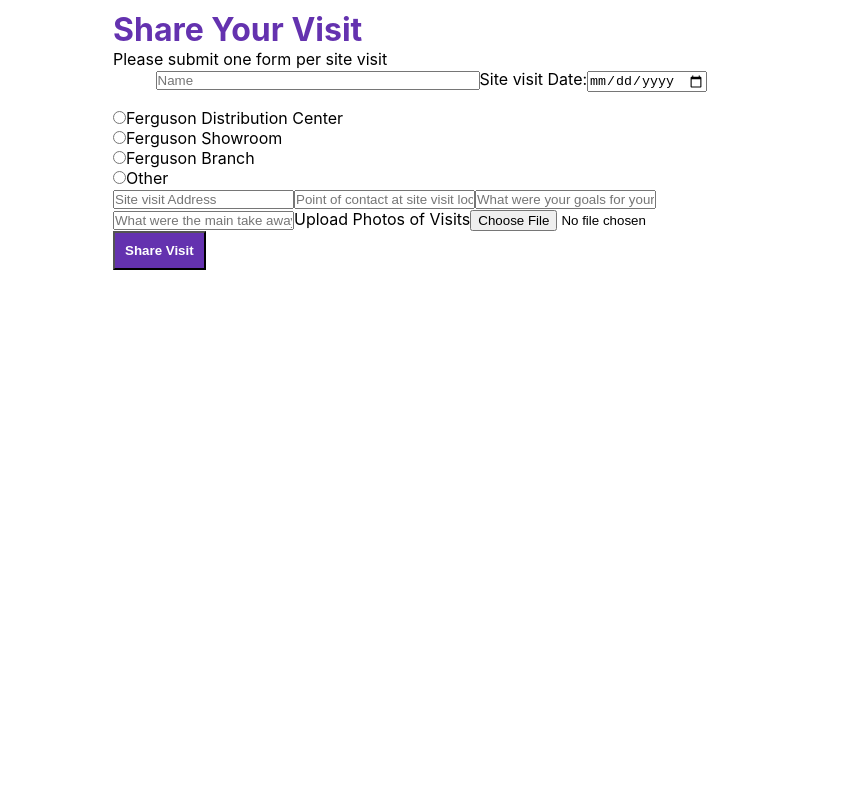
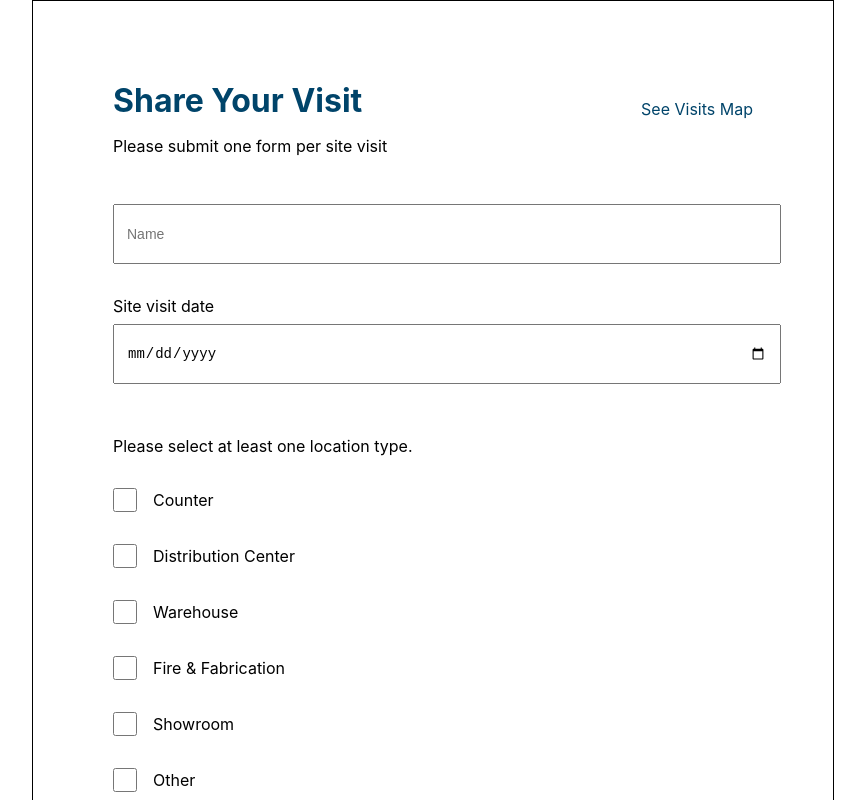
Before and after one commit to broffis/ferguson-site-visits, a React (Create React App) app: page /visit-form in a window 1280 px wide. Shown: the top 800 px of the page, without its empty margins (207-1072 px from the left). Built offline with nearby package versions, Linux system fonts and the light colour scheme; no server answers; the database is empty.

Commit message:
fix(revert): removed revert

```diff
--- a/src/pages/VisitForm.css
+++ b/src/pages/VisitForm.css
@@ -1,59 +1,111 @@
 .visitForm__container {
-    margin: auto;
-    width: 50%;
-    padding: 10px;
+  margin: auto;
+  width: 50%;
+  padding: 80px;
+  border: 0.5px #000 solid;
+  background-color: #fff !important;
+}
+
+.visitForm__header__container {
+  display: flex;
+  align-items: center;
+}
+#link {
+  margin-left: auto;
+  color: rgb(0, 68, 106) !important;
+  text-decoration: none;
 }
 
 .visitForm__header {
-    color: rgb(100, 50, 175);
+  color: rgb(0, 68, 106);
+  margin-bottom: 16px;
+}
+
+.visitForm__subtitle {
+  margin-bottom: 48px;
 }
 
 .visitForm__form__container {
-
+  width: 100%;
+  display: flex;
+  flex-direction: column;
+  margin-bottom: 100px;
+  align-items: flex-start;
+}
+input,
+textarea {
+  height: 32px;
+  width: 100%;
+  padding: 12px;
+  font-size: 14px;
 }
 
-.visitForm__form__row {
-    display: flex;
-    justify-content: center;
-    align-items: center;
-    margin-bottom: 16px;
+input:active {
+  border-color: red !important;
+}
+.visitForm__form__name {
+  margin-bottom: 32px;
 }
 
-.visitForm__form__name {
+.visitForm__form__date {
+  margin-bottom: 32px;
+}
+
+.visitForm__form__type {
+  height: 24px;
+  width: 24px !important;
+}
+.visitForm__form__address {
+  margin-bottom: 32px;
+}
+
+.visitForm__form__poc {
+  margin-bottom: 32px;
+}
+
+.visitForm__form__goals {
+  margin-bottom: 32px;
+  height: 100px;
+}
+
+.visitForm__form__mainTakes {
+  margin-bottom: 32px;
+  height: 100px;
+}
+
+.visitForm__form__upload {
+}
+
+.visitForm__form__button {
+  background-color: rgb(0, 68, 106);
+  color: #fff;
+  font-weight: bold;
+  margin-left: auto;
+  margin-right: auto;
+  height: 48px;
   width: 50%;
 }
 
-.visitForm__form__date {
-    width: 50%;
+.visitForm__form__checkboxRow {
+  display: flex;
+  align-items: center;
+  width: 100%;
+  margin-bottom: 32px;
 }
 
-.visitForm__form__type {
-
-}
-.visitForm__form__address{
-
+label {
+  margin-left: 16px;
 }
 
-.visitForm__form__poc {
-
+.visitForm__form__siteLabel {
+  margin-left: 0 !important;
+  margin-bottom: 32px;
+}
+.visitForm__form__dateLabel {
+  margin-left: 0 !important;
+  margin-bottom: 8px;
 }
 
-.visitForm__form__goals {
-
+.visitForm__form__uploadLabel {
+  margin-left: 0 !important;
 }
-
-.visitForm__form__mainTakes {
-
-}
-
-.visitForm__form__upload {
-
-}
-
-.visitForm__form__button {
-    background-color: rgb(100, 50, 175);
-    color: #fff;
-    font-weight: bold;
-
-    padding: 10px;
-}
--- a/src/pages/VisitForm.tsx
+++ b/src/pages/VisitForm.tsx
@@ -1,18 +1,18 @@
-import React, { useState, useEffect } from "react";
+import React, { useState } from "react";
 import "./VisitForm.css";
-import {getListofVisits} from './firebase'
-
+import { addVisit } from "./firebase";
+import { Link } from "react-router-dom";
 
 interface VForm {
   associateName: string;
   siteVisitDate: string;
-  siteType: string;
+  siteTypes: string[];
   siteVisitAddress: string;
   poc: string;
   goals: string;
   mainTakes: string;
   photoUrl: string;
-  onSubmit: (event: any) => void;
+  onSubmit: (e: any) => void;
 }
 
 const VisitForm = () => {
@@ -22,7 +22,8 @@
   const [siteVisitDate, setSiteVisitDate] = useState<VForm["siteVisitDate"]>(
     ""
   );
-  const [siteType, setSiteType] = useState<VForm["siteType"]>("");
+
+  const [siteTypes, setSiteTypes] = useState<VForm["siteTypes"]>([]);
   const [siteVisitAddress, setSiteVisitAddress] = useState<
     VForm["siteVisitAddress"]
   >("");
@@ -31,98 +32,228 @@
   const [mainTakes, setMainTakes] = useState<VForm["mainTakes"]>("");
   const [photoUrl, setPhotoUrl] = useState<VForm["photoUrl"]>("");
 
-  const handleSubmit: VForm["onSubmit"] = (event: any) => {
+  const handleSubmit: VForm["onSubmit"] = (e) => {
+    e.preventDefault();
+    console.log(
+      associateName,
+      siteVisitDate,
+      siteTypes,
+      siteVisitAddress,
+      poc,
+      goals,
+      mainTakes,
+      photoUrl
+    );
 
+    if (siteTypes.length === 0) {
+      return alert("Please select a site type!");
+    }
+
+    if (
+      associateName &&
+      siteVisitDate &&
+      siteTypes.length !== 0 &&
+      siteVisitAddress &&
+      poc &&
+      goals &&
+      mainTakes
+    ) {
+      addVisit(
+        associateName,
+        siteVisitDate,
+        siteTypes,
+        siteVisitAddress,
+        poc,
+        goals,
+        mainTakes,
+        photoUrl
+      );
+      clearForm();
+    }
   };
 
-  const visits = getListofVisits();
-  console.log(visits)
+  const updateSiteTypes = (type: any) => {
+    if (!siteTypes.includes(type.target.value)) {
+      return setSiteTypes([...siteTypes, type.target.value]);
+    } else {
+      return setSiteTypes(siteTypes.filter((el) => el !== type.target.value));
+    }
+  };
+
+  const clearForm = () => {
+    const checkboxes: any = document.getElementsByClassName(
+      "visitForm__form__type"
+    );
+    for (let i = 0; i < checkboxes.length; i++) {
+      checkboxes[i].checked = false;
+    }
+    setAssociateName("");
+    setSiteVisitDate("");
+    setSiteTypes([]);
+    setSiteVisitAddress("");
+    setPoc("");
+    setGoals("");
+    setMainTakes("");
+    setPhotoUrl("");
+  };
+
   return (
     <div className="visitForm__container">
+      <div className="visitForm__header__container">
         <h1 className="visitForm__header">Share Your Visit</h1>
-      <p>Please submit one form per site visit</p>
+        <Link id="link" to={"/visit-map"}>
+          See Visits Map
+        </Link>
+      </div>
+
+      <p className="visitForm__subtitle">
+        Please submit one form per site visit
+      </p>
       {/* Form begins here */}
-      <form className="visitForm__form__container">
-        <div className='visitForm__form__row'>
+      <form
+        className="visitForm__form__container"
+        onSubmit={(e) => handleSubmit(e)}
+      >
         <input
+          required
           className="visitForm__form__name"
           placeholder="Name"
           value={associateName}
           onChange={(e) => setAssociateName(e.target.value)}
         />
-        <div>
-        <label>Site visit Date:</label>
+        <label className="visitForm__form__dateLabel">Site visit date</label>
         <input
+          required
           className="visitForm__form__date"
           name="Site visit date"
           type="date"
           value={siteVisitDate}
           onChange={(e) => setSiteVisitDate(e.target.value)}
         />
-        </div>
-
-        </div>
+        <br></br>
+        <label className="visitForm__form__siteLabel">
+          Please select at least one location type.
+        </label>
+        <div className="visitForm__form__checkboxRow">
           <input
             className="visitForm__form__type"
-          type="radio"
+            type="checkbox"
             name="site_types"
-          value="Ferguson Distribution Center"
-          onChange={(e) => setSiteType(e.target.value)}
+            value="Counter"
+            onChange={(e) => updateSiteTypes(e)}
           />
-        <label>Ferguson Distribution Center</label>
+          <label>Counter</label>
           <br></br>
+        </div>
+        <div className="visitForm__form__checkboxRow">
           <input
             className="visitForm__form__type"
-          type="radio"
+            type="checkbox"
             name="site_types"
-          value="Ferguson Showroom"
-          onChange={(e) => setSiteType(e.target.value)}
+            value="Distribution Center"
+            onChange={(e) => updateSiteTypes(e)}
           />
-        <label>Ferguson Showroom</label>
+          <label>Distribution Center</label>
           <br></br>
+        </div>
+        <div className="visitForm__form__checkboxRow">
           <input
             className="visitForm__form__type"
-          type="radio"
+            type="checkbox"
             name="site_types"
-          value="Ferguson Branch"
-          onChange={(e) => setSiteType(e.target.value)}
+            value="Warehouse"
+            onChange={(e) => updateSiteTypes(e)}
           />
-        <label>Ferguson Branch</label>
+          <label>Warehouse</label>
           <br></br>
+        </div>
+        <div className="visitForm__form__checkboxRow">
           <input
             className="visitForm__form__type"
-          type="radio"
+            type="checkbox"
             name="site_types"
+            value="Fire & Fabrication"
+            onChange={(e) => updateSiteTypes(e)}
+          />
+          <label>Fire & Fabrication</label>
+          <br></br>
+        </div>
+        <div className="visitForm__form__checkboxRow">
+          <input
+            className="visitForm__form__type"
+            type="checkbox"
+            name="site_types"
+            value="Showroom"
+            onChange={(e) => updateSiteTypes(e)}
+          />
+          <label>Showroom</label>
+          <br></br>
+        </div>
+        <div className="visitForm__form__checkboxRow">
+          <input
+            className="visitForm__form__type"
+            type="checkbox"
+            name="Otherite_types"
             value="Other"
-          onChange={(e) => setSiteType(e.target.value)}
+            onChange={(e) => updateSiteTypes(e)}
           />
           <label>Other</label>
           <br></br>
+        </div>
+        <div className="visitForm__form__checkboxRow">
           <input
+            className="visitForm__form__type"
+            type="checkbox"
+            name="Otherite_types"
+            value="HVAC"
+            onChange={(e) => updateSiteTypes(e)}
+          />
+          <label>Water Works</label>
+          <br></br>
+        </div>
+        <div className="visitForm__form__checkboxRow">
+          <input
+            className="visitForm__form__type"
+            type="checkbox"
+            name="Otherite_types"
+            value="HVAC"
+            onChange={(e) => updateSiteTypes(e)}
+          />
+          <label>HVAC</label>
+          <br></br>
+        </div>
+        <input
+          required
           className="visitForm__form__address"
           placeholder="Site visit Address"
           value={siteVisitAddress}
           onChange={(e) => setSiteVisitAddress(e.target.value)}
         />
         <input
+          required
           className="visitForm__form__poc"
           placeholder="Point of contact at site visit location"
           value={poc}
           onChange={(e) => setPoc(e.target.value)}
         />
-        <input
+
+        <textarea
+          required
           className="visitForm__form__goals"
           placeholder="What were your goals for your site visit? What did you hop to learn?"
           value={goals}
           onChange={(e) => setGoals(e.target.value)}
         />
-        <input
+        <textarea
+          required
           className="visitForm__form__mainTakes"
           placeholder="What were the main take aways from your site visit? Were there any direct ties to your work or work you know is being done within Digital Org?"
           value={mainTakes}
           onChange={(e) => setMainTakes(e.target.value)}
         />
-        <label>Upload Photos of Visits</label>
+        <label className="visitForm__form__uploadLabel">
+          Upload Photos of Visits
+        </label>
         <input
           className="visitForm__form__upload"
           type="file"
--- a/src/pages/firebase.ts
+++ b/src/pages/firebase.ts
@@ -4,10 +4,10 @@
   collection,
   getDocs,
   doc,
+  addDoc,
   onSnapshot,
   query,
 } from "firebase/firestore";
-import { FirebaseSiteVisit } from "../types/site-visit";
 
 // TODO: Replace the following with your app's Firebase project configuration
 // See: https://firebase.google.com/docs/web/learn-more#config-object
@@ -28,17 +28,16 @@
 const db = getFirestore(app);
 
 const getListofVisits = async () => {
-  const results: any[] = [];
+  const results: {}[] = [];
   const querySnapshot = await getDocs(collection(db, "visits"));
-
-  querySnapshot.docs.forEach((doc) => {
+  querySnapshot.forEach((doc) =>
     results.push({
-      ...doc.data(),
       id: doc.id,
-    });
-  });
-
-  return results as FirebaseSiteVisit[];
+      data: doc.data(),
+    })
+  );
+  console.log(results);
+  return results;
 };
 
 const getRealTimeVisits = async () => {
@@ -51,4 +50,32 @@
   });
 };
 
-export { getListofVisits };
+const addVisit = async (
+  associateName: string,
+  siteVisitDate: string,
+  siteTypes: string[],
+  siteVisitAddress: string,
+  poc: string,
+  goals: string,
+  mainTakes: string,
+  photoUrl: string
+) => {
+  const visit = await addDoc(collection(db, "visits"), {
+    associateName: associateName,
+    siteVisitDate: siteVisitDate,
+    siteTypes: siteTypes,
+    siteVisitAddress: siteVisitAddress,
+    poc: poc,
+    goals: goals,
+    mainTakes: mainTakes,
+    photoUrl: photoUrl,
+  });
+  console.log("Visit has been added", visit.id);
+  if (visit.id) {
+    alert("Submission Successful!");
+  } else {
+    alert("Error");
+  }
+};
+
+export { getListofVisits, addVisit };
```
Lines whose indentation alone changed are shown as unchanged.
